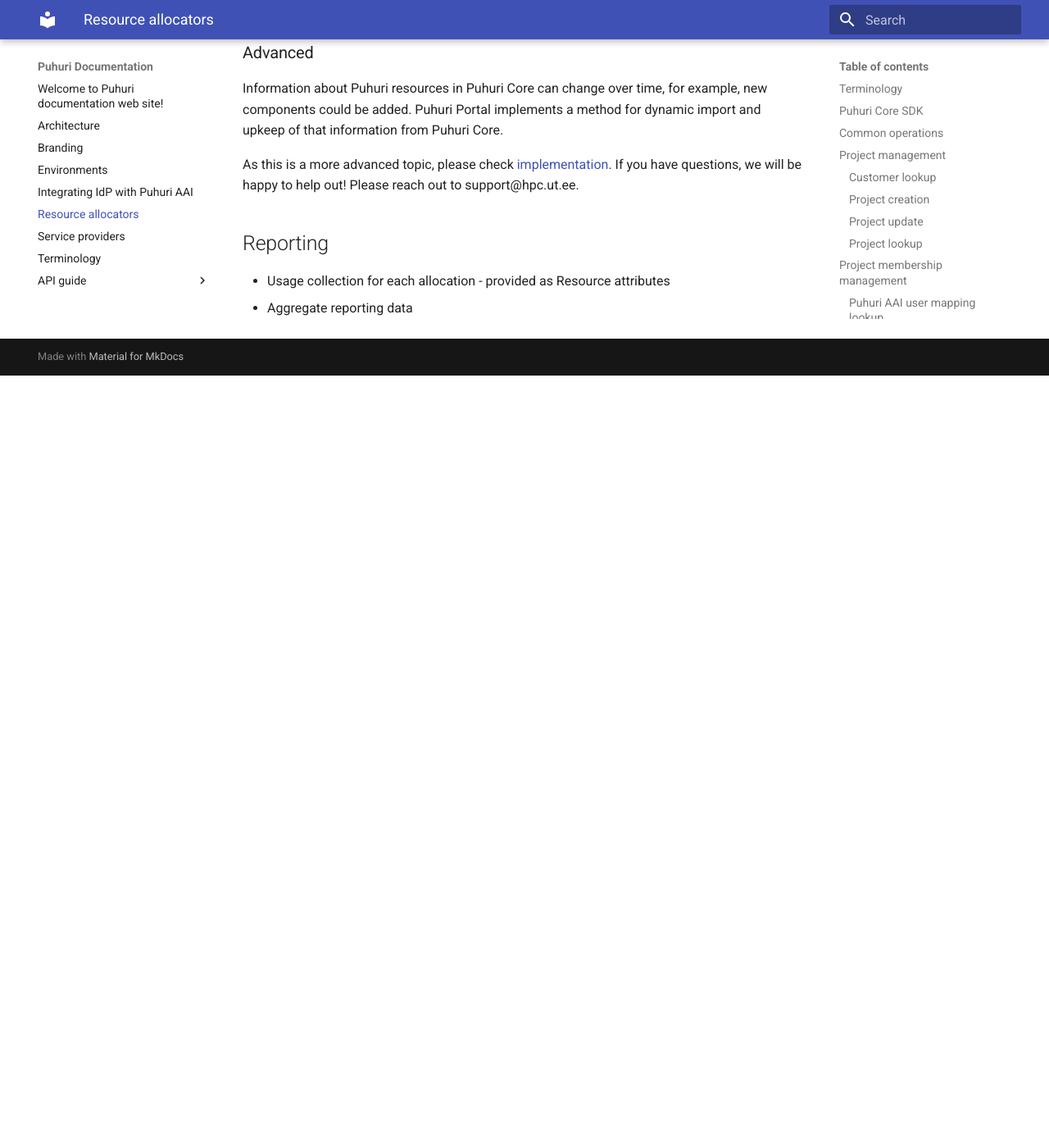
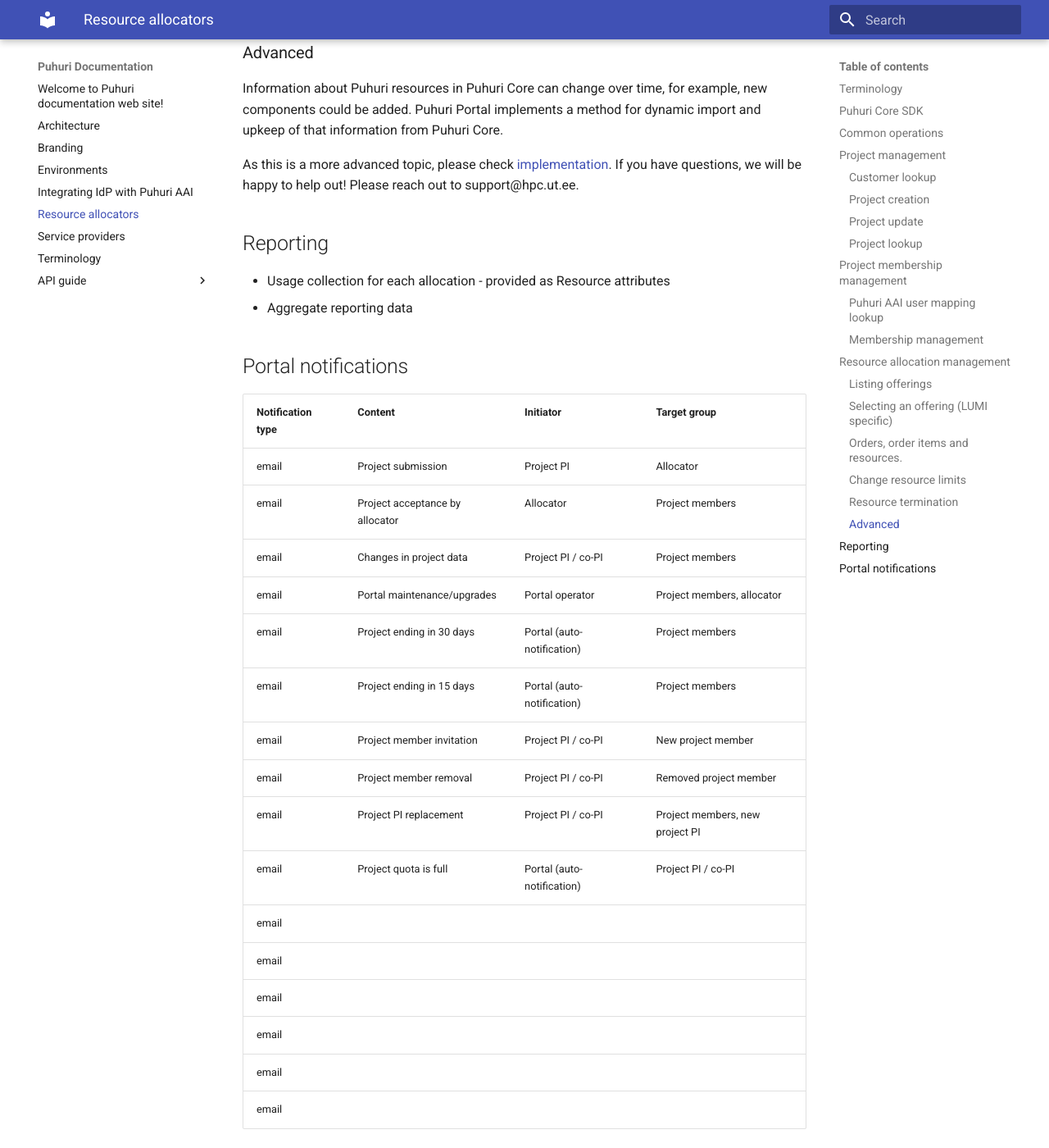
Before and after one commit to neicnordic/puhuri-web, an MkDocs documentation site: the page built from docs/resource-allocators.md, in a window 1280 px wide and 1400 px high, scrolled down 7317 px. Shown: the whole window at 82% size. Built offline with MkDocs 1.6.1 and Material for MkDocs 9.7.7, drawn with Linux system fonts in a browser that asks for light colours; before the commit the page ends 7775 px from its top, so only the background shows below that.

Commit message:
Portal notifications section added

```diff
--- a/docs/resource-allocators.md
+++ b/docs/resource-allocators.md
@@ -289,3 +289,23 @@ If you have questions, we will be happy to help out! Please reach out to support
 ## Reporting
 - Usage collection for each allocation - provided as Resource attributes
 - Aggregate reporting data
+
+## Portal notifications
+| Notification type | Content | Initiator | Target group |
+--- | --- | --- | --- |
+| email | Project submission | Project PI | Allocator |
+| email | Project acceptance by allocator | Allocator | Project members |
+| email | Changes in project data | Project PI / co-PI | Project members |
+| email | Portal maintenance/upgrades | Portal operator | Project members, allocator |
+| email | Project ending in 30 days | Portal (auto-notification) | Project members |
+| email | Project ending in 15 days | Portal (auto-notification) | Project members |
+| email | Project member invitation | Project PI / co-PI | New project member |
+| email | Project member removal | Project PI / co-PI  | Removed project member |
+| email | Project PI replacement | Project PI / co-PI | Project members, new project PI |
+| email | Project quota is full | Portal (auto-notification) | Project PI / co-PI |
+| email |  |  |  |
+| email |  |  |  |
+| email |  |  |  |
+| email |  |  |  |
+| email |  |  |  |
+| email |  |  |  |
```
